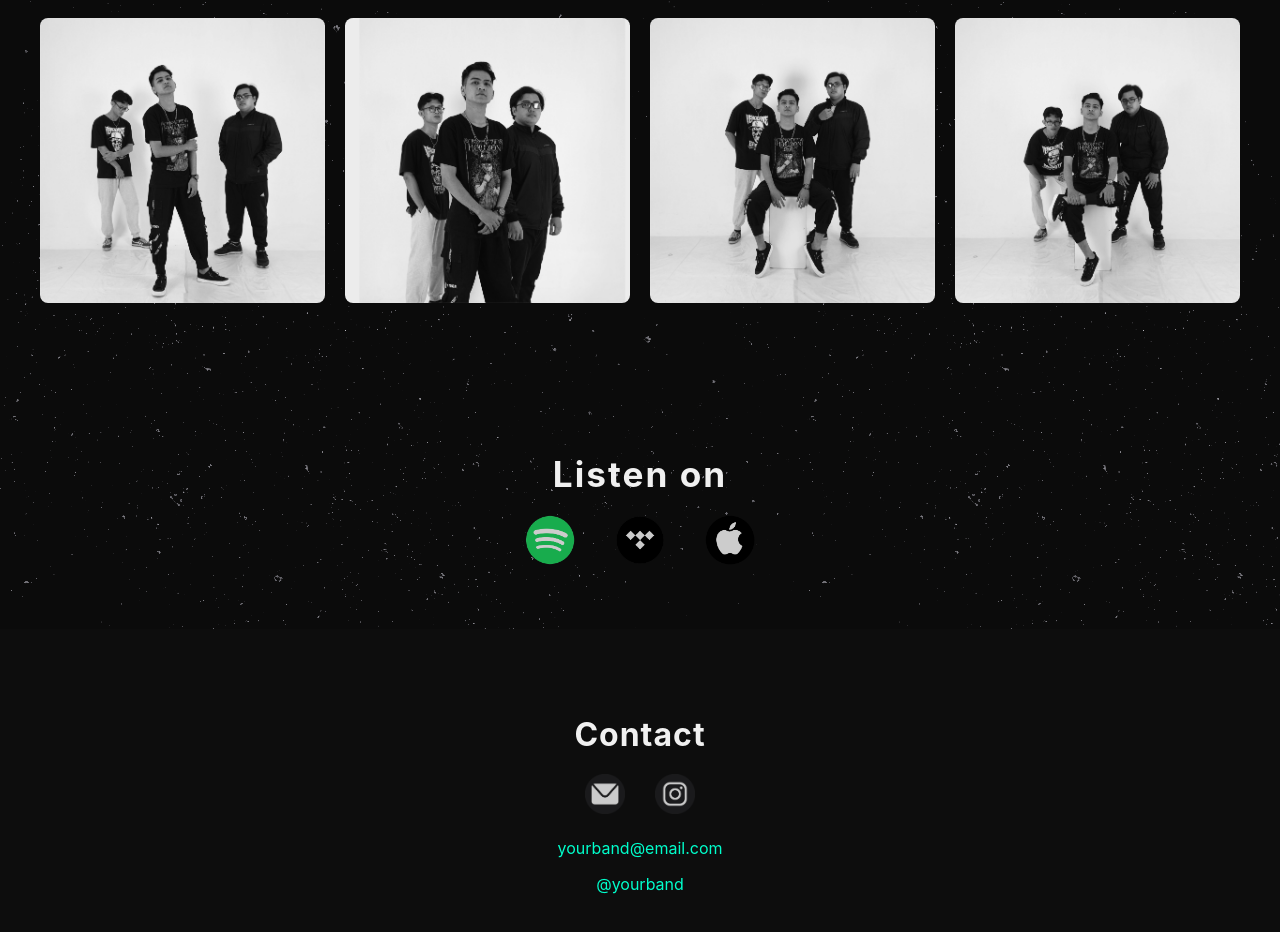
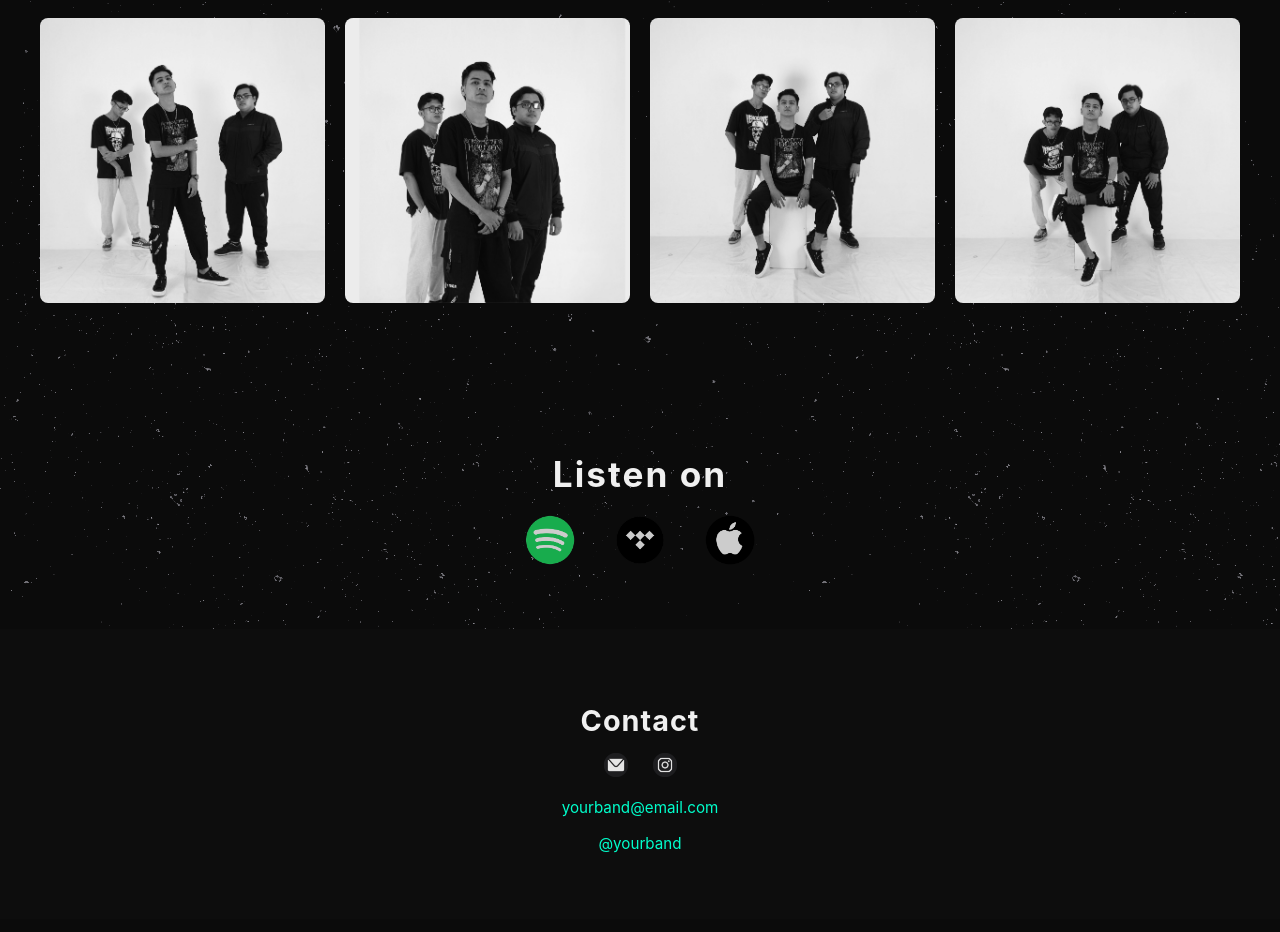
Before and after one commit to Alforfun/StoryThatFeelsUntold, a plain HTML site: page index.html in a window 1280 px wide. Shown: the part 2516-3448 px from the top of the page. Drawn offline with Linux system fonts and the light colour scheme.

Commit message:
style.css

```diff
--- a/style.css
+++ b/style.css
@@ -153,29 +153,30 @@ footer {
 }
 
 .contact {
-  padding: 60px 40px;
+  padding: 50px 20px;
+  background-color: #0d0d0d;
   text-align: center;
-  background-color: #0d0d0d;
 }
 
 .contact h2 {
-  font-size: 2rem;
-  margin-bottom: 20px;
+  font-size: 1.8rem;
+  margin-bottom: 15px;
   letter-spacing: 1px;
+  color: #f0f0f0;
 }
 
 .contact-icons {
   display: flex;
   justify-content: center;
-  gap: 30px;
-  margin-bottom: 20px;
+  gap: 25px;
+  margin-bottom: 10px;
 }
 
 .contact-icons img {
-  width: 40px;
-  height: 40px;
-  filter: brightness(0.8);
-  transition: 0.3s;
+  width: 24px;
+  height: 24px;
+  filter: brightness(0.9);
+  transition: 0.2s ease;
 }
 
 .contact-icons img:hover {
@@ -183,11 +184,12 @@ footer {
   transform: scale(1.1);
 }
 
-.contact a {
+.contact-links a {
   color: #00ffcc;
   text-decoration: none;
+  font-size: 0.95rem;
 }
 
-.contact a:hover {
+.contact-links a:hover {
   text-decoration: underline;
 }
```
